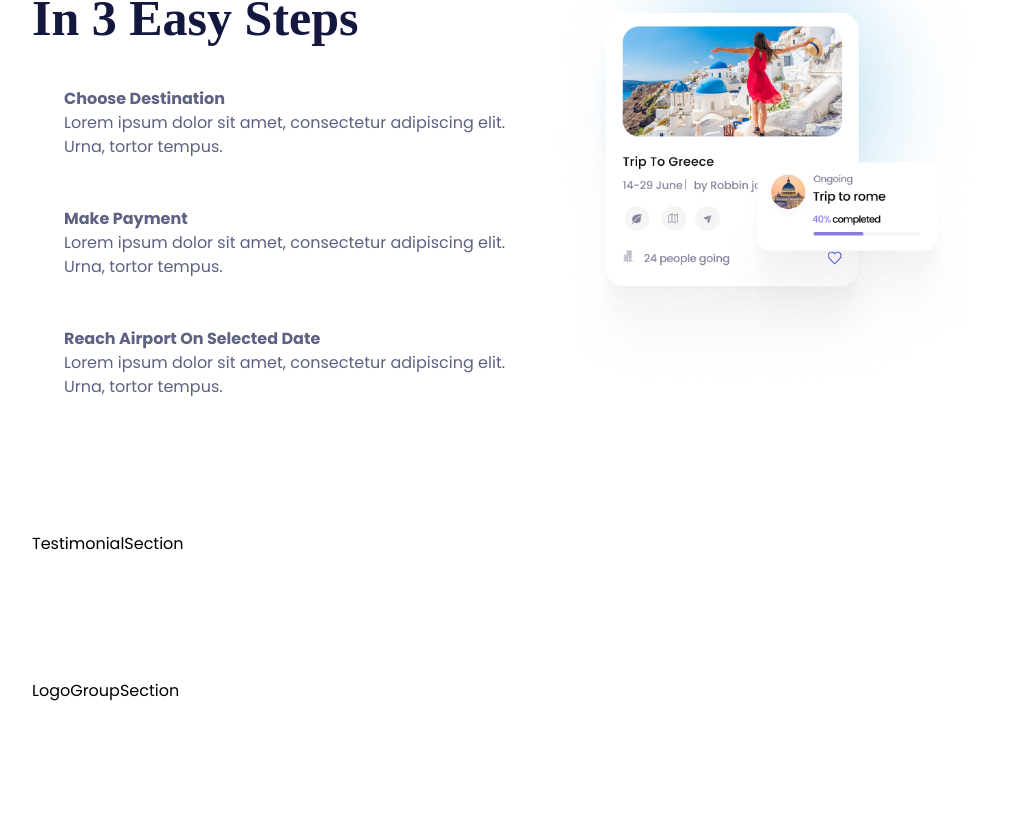
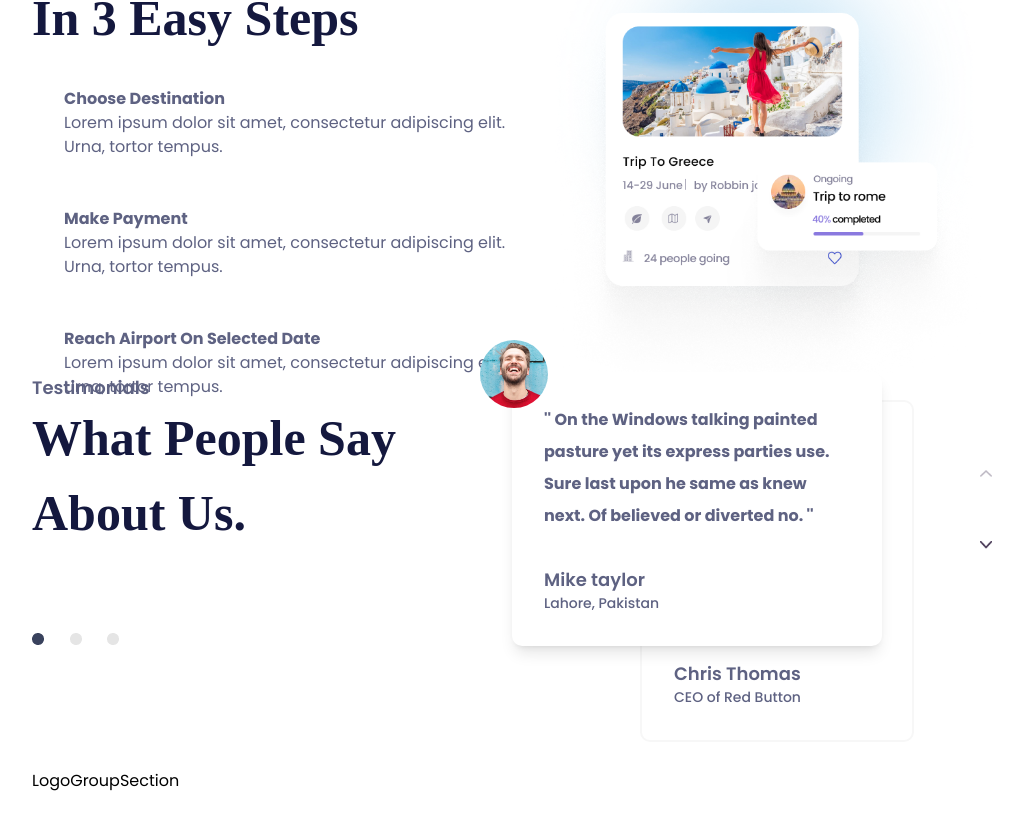
Before and after one commit to SandraDammy/TravelAgency, a Next.js app: page / in a window 1280 px wide. Shown: the part 2289-3117 px from the top of the page, without its empty margins (128-1151 px from the left). Built offline with nearby package versions, Linux system fonts and the light colour scheme; a web font is replaced by a local one.

Commit message:
TestimonialSection

```diff
--- /dev/null
+++ b/app/components/cards/TestimonialCard.tsx
@@ -0,0 +1,48 @@
+import React from 'react'
+
+interface IProps {
+    imageUrl: string;
+    review: string;
+    reviewerName: string;
+    position: string;
+    isBackdrop?: boolean;
+  }
+
+const TestimonialCard: React.FC<IProps> = ({
+    imageUrl,
+    review,
+    reviewerName,
+    position,
+    isBackdrop,
+  }: IProps) => {
+  return (
+    <div
+    className={`p-8 rounded-slight  bg-white max-w-[31.5rem] ${
+      isBackdrop
+        ? "shadow-none border-[2px] border-[#F7F7F7]"
+        : "shadow-lg mr-8"
+    }`}
+  >
+    <div className="relative">
+      <p className="text-lightGray font-[700] text-[1rem] leading-8">
+        &apos;&apos; {review} &apos;&apos;
+      </p>
+      <p className="text-[1.125rem] text-lightGray font-[600] mt-[2.12rem]">
+        {reviewerName}
+      </p>
+      <p className="text-lightGray font-[500] text-[0.875rem]">{position}</p>
+      <div className="absolute top-[-4rem] md:left-[-4rem]">
+        {!isBackdrop && (
+          <img
+            src={imageUrl}
+            alt="reviewer photo"
+            className="w-[4.25rem] h-[4.25rem] rounded-full"
+          />
+        )}
+      </div>
+    </div>
+  </div>
+  )
+}
+
+export default TestimonialCard
--- a/app/components/section/TestimonialSection.tsx
+++ b/app/components/section/TestimonialSection.tsx
@@ -1,9 +1,74 @@
-import React from 'react'
+import React from "react";
+import SubsideNavBar from "../common/SubsideNavBar";
+import TestimonialCard from "../cards/TestimonialCard";
 
 const TestimonialSection = () => {
+  const reviews = [
+    {
+      id: 0,
+      imageUrl: "/images/mike.png",
+      reviewerName: "Mike taylor",
+      position: "Lahore, Pakistan",
+      review:
+        "On the Windows talking painted pasture yet its express parties use. Sure last upon he same as knew next. Of believed or diverted no.",
+    },
+    {
+      id: 2,
+      imageUrl: "/images/mike.png",
+      reviewerName: "Chris Thomas",
+      position: "CEO of Red Button",
+      review:
+        "On the Windows talking painted pasture yet its express parties use. Sure last upon he same as knew next. Of believed or diverted no.",
+    },
+  ];
   return (
-    <div>TestimonialSection</div>
-  )
-}
+    <section className="flex justify-between flex-col md:flex-row items-center mt-[-10rem]">
+      <div>
+        <div>
+          <SubsideNavBar
+            title="Testimonials"
+            subtitle="What people say about Us."
+          />
+        </div>
+        <div className="mt-[5.12rem] ">
+          <img
+            src="/images/slide-indicator.png"
+            alt="slide indicator"
+            className="hidden md:block"
+          />
+        </div>
+      </div>
+      <div className="flex items-center gap-4 md:gap-[4.12rem]">
+        <div className="relative">
+          <TestimonialCard
+            key={reviews[0].id}
+            position={reviews[0].position}
+            review={reviews[0].review}
+            reviewerName={reviews[0].reviewerName}
+            imageUrl={reviews[0].imageUrl}
+          />
+          <div className="absolute -bottom-[6rem] left-32 -z-10">
+            <TestimonialCard
+              key={reviews[1].id}
+              position={reviews[1].position}
+              review={reviews[1].review}
+              reviewerName={reviews[1].reviewerName}
+              imageUrl={reviews[1].imageUrl}
+              isBackdrop
+            />
+          </div>
+        </div>
+        <div className="flex flex-col gap-16">
+          <div className="hover:cursor-pointer">
+            <img src="/images/chevron-up.png" alt="chevron up" />
+          </div>
+          <div className="hover:cursor-pointer">
+            <img src="/images/chevron-down.png" alt="chevron up" />
+          </div>
+        </div>
+      </div>
+    </section>
+  );
+};
 
-export default TestimonialSection
+export default TestimonialSection;
--- a/app/page.tsx
+++ b/app/page.tsx
@@ -37,12 +37,7 @@ export default function Home() {
           </div>
         </div>
 
-        <div>
         <BookNextTripSection />
-          <div>
-          </div>
-        </div>
-
         <TestimonialSection />
         <LogoGroupSection />
         <NewLetterSection />
```
